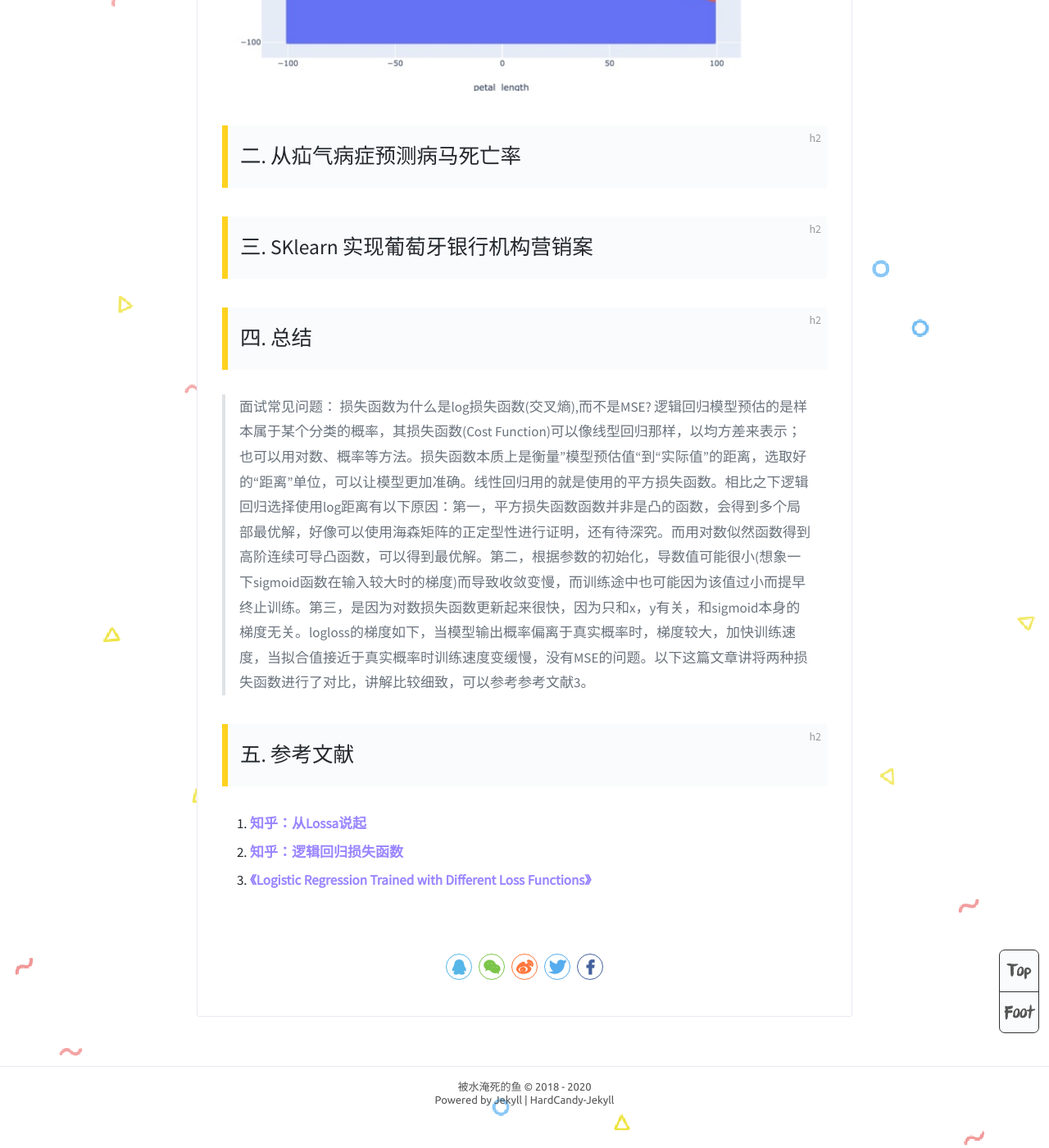
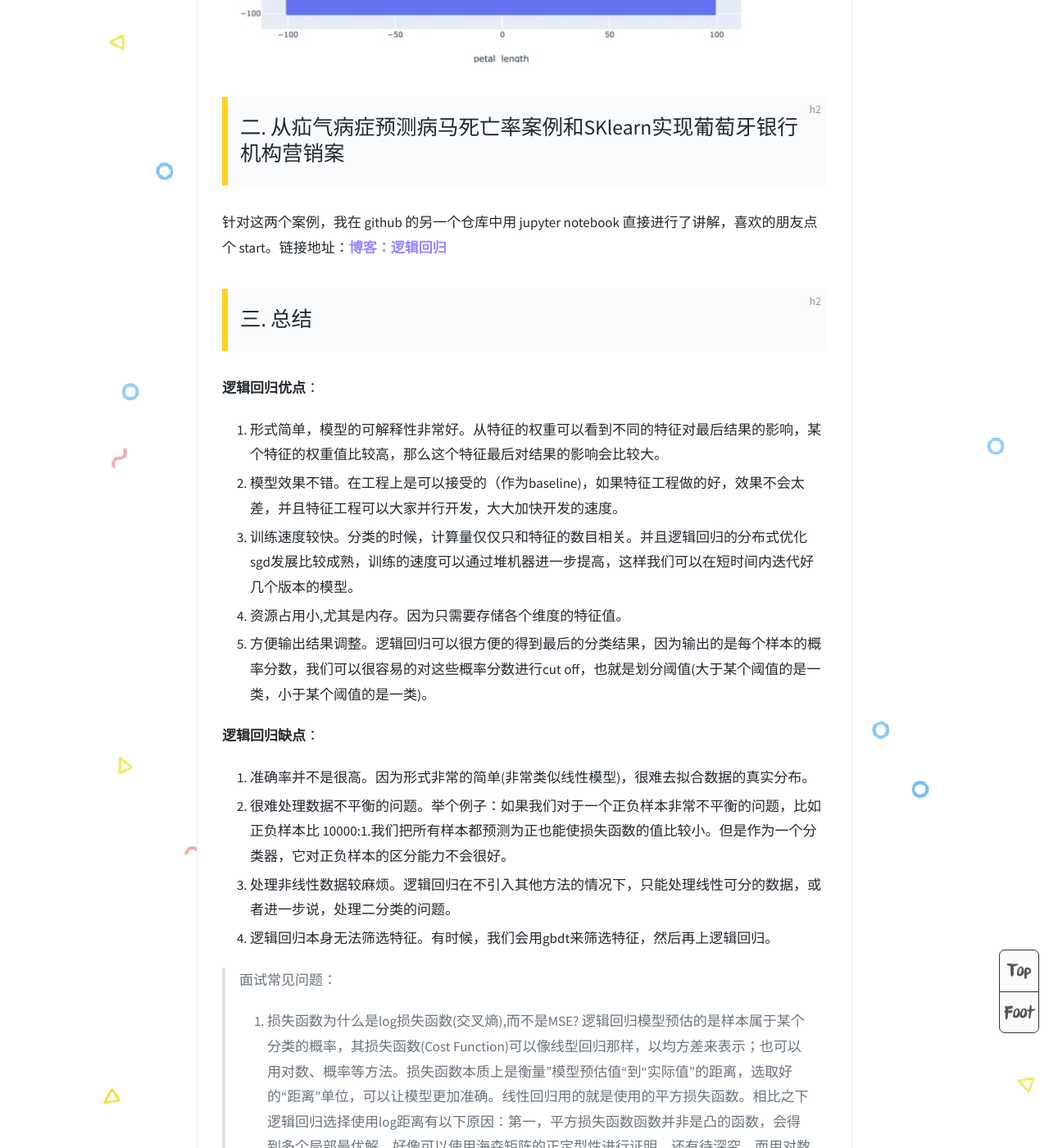
Before and after one commit to provenclei/provenclei.github.io, a Jekyll site: the page built from _posts/2020-2-28-LR.md, in a window 1280 px wide and 1400 px high, scrolled down 9560 px. Shown: the whole window at 82% size. Built offline with Jekyll 4.4.1, drawn with Linux system fonts in a browser that asks for light colours; formulas are drawn with MathJax 3; comment, search, counter and statistics services are not loaded; some of the changed text lies outside the part shown.

Commit message:
lr finish

```diff
--- a/_posts/2020-2-28-LR.md
+++ b/_posts/2020-2-28-LR.md
@@ -204,19 +204,33 @@ $$-\theta^{T} x = 0$$
 我们得到了一个等价的曲线，显然它是一个超平面（它在数据是二维的情况下是一条直线）。
 ![3](/assets/lr/lr_3.png)
 
-## 二. 从疝气病症预测病马死亡率
+## 二. 从疝气病症预测病马死亡率案例和SKlearn实现葡萄牙银行机构营销案
+
+针对这两个案例，我在 github 的另一个仓库中用 jupyter notebook 直接进行了讲解，喜欢的朋友点个 start。链接地址：[博客：逻辑回归](https://github.com/provenclei/provenclei_2020_algorithm/tree/master/机器学习/logistic)
 
 
-## 三. SKlearn 实现葡萄牙银行机构营销案
+## 三. 总结
 
+**逻辑回归优点**：
+1. 形式简单，模型的可解释性非常好。从特征的权重可以看到不同的特征对最后结果的影响，某个特征的权重值比较高，那么这个特征最后对结果的影响会比较大。
+2. 模型效果不错。在工程上是可以接受的（作为baseline)，如果特征工程做的好，效果不会太差，并且特征工程可以大家并行开发，大大加快开发的速度。
+3. 训练速度较快。分类的时候，计算量仅仅只和特征的数目相关。并且逻辑回归的分布式优化sgd发展比较成熟，训练的速度可以通过堆机器进一步提高，这样我们可以在短时间内迭代好几个版本的模型。
+4. 资源占用小,尤其是内存。因为只需要存储各个维度的特征值。
+5. 方便输出结果调整。逻辑回归可以很方便的得到最后的分类结果，因为输出的是每个样本的概率分数，我们可以很容易的对这些概率分数进行cut off，也就是划分阈值(大于某个阈值的是一类，小于某个阈值的是一类)。
 
-## 四. 总结
-
-
+**逻辑回归缺点**：
+1. 准确率并不是很高。因为形式非常的简单(非常类似线性模型)，很难去拟合数据的真实分布。
+2. 很难处理数据不平衡的问题。举个例子：如果我们对于一个正负样本非常不平衡的问题，比如正负样本比 10000:1.我们把所有样本都预测为正也能使损失函数的值比较小。但是作为一个分类器，它对正负样本的区分能力不会很好。
+3. 处理非线性数据较麻烦。逻辑回归在不引入其他方法的情况下，只能处理线性可分的数据，或者进一步说，处理二分类的问题。
+4. 逻辑回归本身无法筛选特征。有时候，我们会用gbdt来筛选特征，然后再上逻辑回归。
 
 >面试常见问题：
->损失函数为什么是log损失函数(交叉熵),而不是MSE?
+>1. 损失函数为什么是log损失函数(交叉熵),而不是MSE?
 >逻辑回归模型预估的是样本属于某个分类的概率，其损失函数(Cost Function)可以像线型回归那样，以均方差来表示；也可以用对数、概率等方法。损失函数本质上是衡量”模型预估值“到“实际值”的距离，选取好的“距离”单位，可以让模型更加准确。线性回归用的就是使用的平方损失函数。相比之下逻辑回归选择使用log距离有以下原因：第一，平方损失函数函数并非是凸的函数，会得到多个局部最优解，好像可以使用海森矩阵的正定型性进行证明，还有待深究。而用对数似然函数得到高阶连续可导凸函数，可以得到最优解。第二，根据参数的初始化，导数值可能很小(想象一下sigmoid函数在输入较大时的梯度)而导致收敛变慢，而训练途中也可能因为该值过小而提早终止训练。第三，是因为对数损失函数更新起来很快，因为只和x，y有关，和sigmoid本身的梯度无关。logloss的梯度如下，当模型输出概率偏离于真实概率时，梯度较大，加快训练速度，当拟合值接近于真实概率时训练速度变缓慢，没有MSE的问题。以下这篇文章讲将两种损失函数进行了对比，讲解比较细致，可以参考参考文献3。
+>2. 逻辑回归在训练的过程当中，如果有很多的特征高度相关或者说有一个特征重复了100遍，会造成怎样的影响？
+>如果在损失函数最终收敛的情况下，其实就算有很多特征高度相关也不会影响分类器的效果。但是对特征本身来说的话，假设只有一个特征，在不考虑采样的情况下，你现在将它重复100遍。训练完以后，数据还是这么多，但是这个特征本身重复了100遍，实质上将原来的特征分成了100份，每一个特征都是原来特征权重值的百分之一。如果在随机采样的情况下，其实训练收敛完以后，还是可以认为这100个特征和原来那一个特征扮演的效果一样，只是可能中间很多特征的值正负相消了。
+>3. 为什么我们还是会在训练的过程当中将高度相关的特征去掉？
+>去掉高度相关的特征会让模型的可解释性更好。另外，可以大大提高训练的速度。如果模型当中有很多特征高度相关的话，就算损失函数本身收敛了，但实际上参数是没有收敛的，这样会拉低训练的速度。其次是特征多了，本身就会增大训练的时间。
 
 ## 五. 参考文献
 
```
